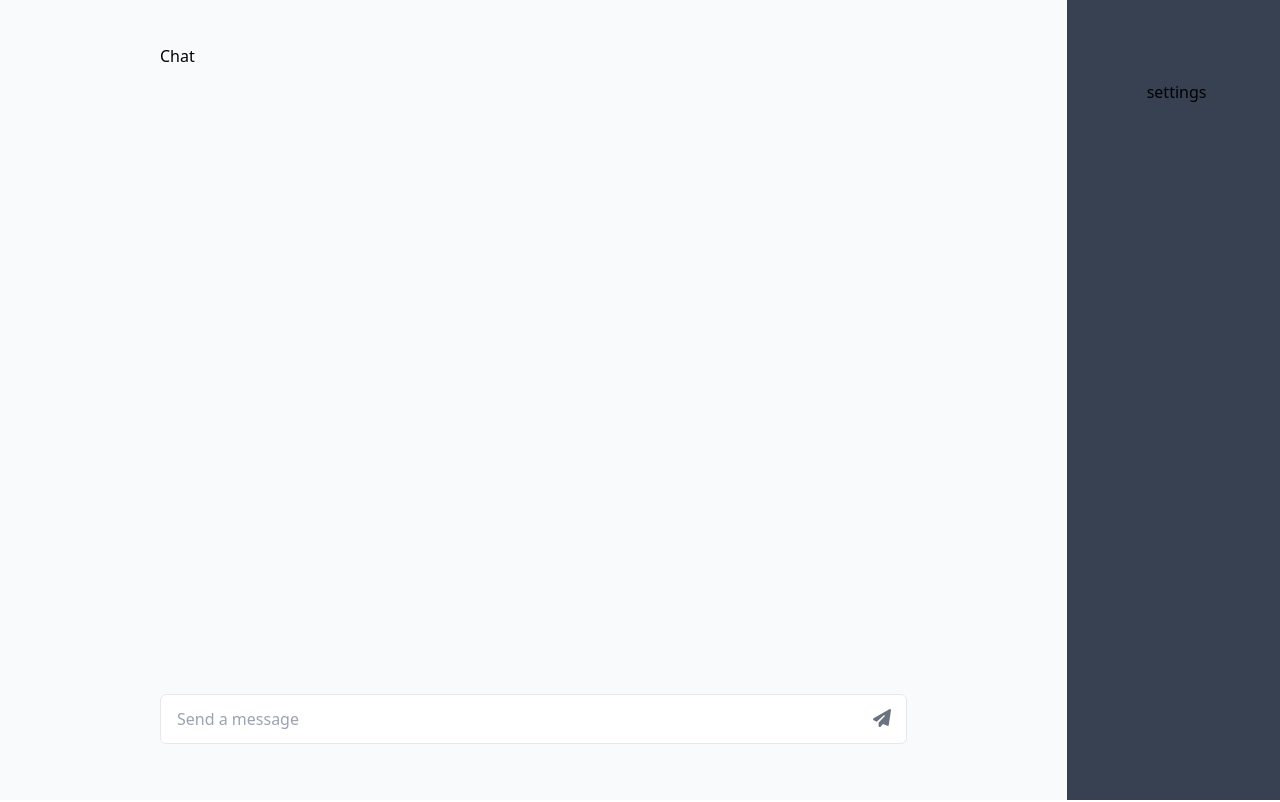
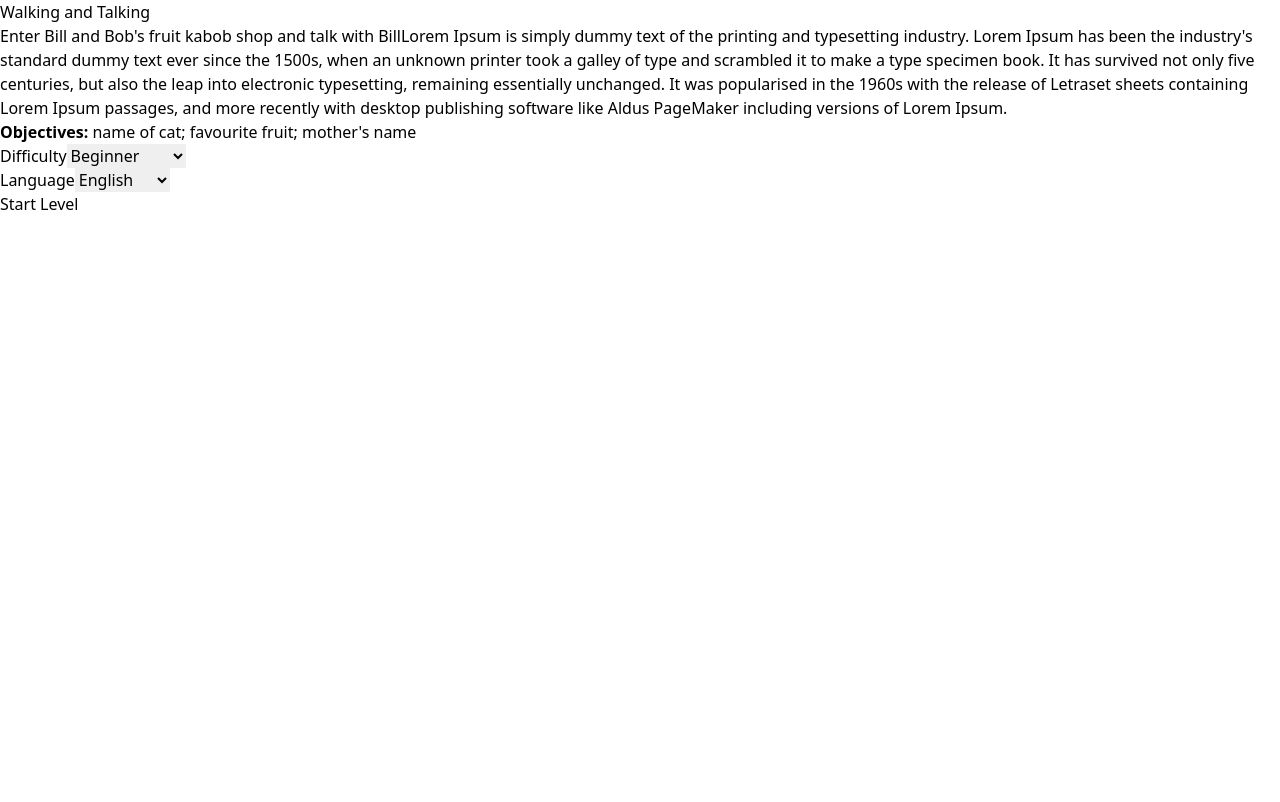
Before and after one commit to skyflaren/harbour, a Next.js app in the folder ditto/: page /lessons/lesson1 in a window 1280 px wide. Shown: the top 802 px of the page. Built offline with nearby package versions, Linux system fonts and the light colour scheme.

Commit message:
fix dropdown

```diff
--- a/ditto/src/components/DropdownMenu.tsx
+++ b/ditto/src/components/DropdownMenu.tsx
@@ -1,33 +1,34 @@
-import React, { FC, useState } from 'react';
+import React, { FC, useState } from "react";
 
 interface DropdownMenuProps {
+  title: string;
   options: string[];
+  value: string;
+  onSelect: (value: string) => void;
 }
 
-const DropdownMenu: FC<DropdownMenuProps> = (props) => {
-  const [isOpen, setIsOpen] = useState(false);
-
-  const [selectedOption, setSelectedOption] = useState<string | null>(null);
-
-  const toggleDropdown = () => {
-    setIsOpen(!isOpen);
-  };
-
+const DropdownMenu: FC<DropdownMenuProps> = ({
+  options,
+  title,
+  value,
+  onSelect,
+}) => {
   return (
     <div className="dropdown">
-      <button onClick={toggleDropdown} className="dropdown-toggle">
-        {props.options[0]}
-      </button>
-      {isOpen && (
-        <ul className="dropdown-list">
-          options.length()
-          <li>options</li>
-          <li>sdf</li>
-          <li>sdf</li>
-        </ul>
-      )}
+      <div className="title">{title}</div>
+      <select
+        name="items"
+        id="items"
+        value={value}
+        onChange={(e) => onSelect(e.target.value)}
+      >
+        {options.map((element) => (
+          <option key={element} value={element}>
+            {element}
+          </option>
+        ))}
+      </select>
     </div>
   );
 };
-
 export default DropdownMenu;
--- a/ditto/src/components/Settings.tsx
+++ b/ditto/src/components/Settings.tsx
@@ -1,41 +1,66 @@
-import React, { FC } from "react";
+import React, { FC, useState } from "react";
 import DropdownMenu from "./DropdownMenu";
 
 interface SettingsProps {
   level: string;
   intro: string;
   objectives: string[];
+  onContinue: (difficulty: string, language: string) => void;
 }
 
-const Settings: FC<SettingsProps> = (props) => {
+const Settings: FC<SettingsProps> = ({
+  level,
+  intro,
+  objectives,
+  onContinue,
+}) => {
+  const [difficulty, setDifficulty] = useState<string>("Beginner");
+  const [language, setLanguage] = useState<string>("English");
+
+  const handleContinue = () => {
+    onContinue(difficulty, language);
+  };
+
   return (
     <div className="settings">
       <div className="content-wraper">
-        <h1 className="title">{props.level}</h1>
-        <p className="intro">{props.intro}
-        Lorem Ipsum is simply dummy text of the printing and typesetting industry. Lorem Ipsum has been the industry's standard dummy text ever since the 1500s, when an unknown printer took a galley of type and scrambled it to make a type specimen book. It has survived not only five centuries, but also the leap into electronic typesetting, remaining essentially unchanged. It was popularised in the 1960s with the release of Letraset sheets containing Lorem Ipsum passages, and more recently with desktop publishing software like Aldus PageMaker including versions of Lorem Ipsum.
+        <h1 className="title">{level}</h1>
+        <p className="intro">
+          {intro}
+          Lorem Ipsum is simply dummy text of the printing and typesetting
+          industry. Lorem Ipsum has been the industry's standard dummy text ever
+          since the 1500s, when an unknown printer took a galley of type and
+          scrambled it to make a type specimen book. It has survived not only
+          five centuries, but also the leap into electronic typesetting,
+          remaining essentially unchanged. It was popularised in the 1960s with
+          the release of Letraset sheets containing Lorem Ipsum passages, and
+          more recently with desktop publishing software like Aldus PageMaker
+          including versions of Lorem Ipsum.
         </p>
-        <p className="objectives"><b>Objectives: </b>{props.objectives[0]}; {props.objectives[1]}; {props.objectives[2]}
+        <p className="objectives">
+          <b>Objectives: </b>
+          {objectives[0]}; {objectives[1]}; {objectives[2]}
         </p>
         <div className="language-select">
-          <DropdownMenu options={["Beginner","Intermediate","Fluent"]}/>
+          <DropdownMenu
+            title="Difficulty"
+            options={["Beginner", "Intermediate", "Fluent"]}
+            value={difficulty}
+            onSelect={setDifficulty}
+          />
+          <DropdownMenu
+            title="Language"
+            options={["English", "Chinese", "French", "Roseanna"]}
+            value={language}
+            onSelect={setLanguage}
+          />
         </div>
-        <div className="difficulty-select">
-
+        <div className="button">
+          <button onClick={handleContinue}>Start Level</button>
         </div>
       </div>
-
     </div>
-  )
+  );
 };
 
-
 export default Settings;
-
-/*
-level name
-introduction
-objectives: 1. 2. 3.
-options: beginner, intermediate, fluent
-start
-*/
--- a/ditto/src/pages/_app.tsx
+++ b/ditto/src/pages/_app.tsx
@@ -1,6 +1,6 @@
 import "@/styles/globals.css";
 import "@/styles/chat.scss";
-import "@/styles/settings.css";
+import "@/styles/settings.scss";
 
 import type { AppProps } from "next/app";
 
--- a/ditto/src/pages/lessons/lesson1.tsx
+++ b/ditto/src/pages/lessons/lesson1.tsx
@@ -1,3 +1,5 @@
+import React, { useState } from "react";
+
 import { Chat, Settings } from "@/components";
 import { Message } from "@/types";
 
@@ -5,6 +7,7 @@ export default function Lesson1() {
   var messages: Message[] = [];
   const userImage = "/images/profiles/user.jpeg";
   const botImage = "/images/profiles/bot.jpeg";
+  const [settings, setSettings] = useState<boolean>(true);
 
   const messagesChange = () => {
     getBotResponse();
@@ -21,14 +24,22 @@ export default function Lesson1() {
     });
   };
 
+  const continueLevel = (difficulty: string, language: string) => {
+    console.log(difficulty + " " + language); // TODO: implement later
+    setSettings(false);
+  };
+
   return (
     <div className="lesson1">
-      <Chat messages={messages} dataChange={messagesChange} />
-      <Settings
-      level="Walking and Talking"
-      intro="Enter Bill and Bob's fruit kabob shop and talk with Bill"
-      objectives={["name of cat", "favourite fruit", "mother's name"]} />
-
+      {settings && (
+        <Settings
+          level="Walking and Talking"
+          intro="Enter Bill and Bob's fruit kabob shop and talk with Bill"
+          objectives={["name of cat", "favourite fruit", "mother's name"]}
+          onContinue={continueLevel}
+        />
+      )}
+      {!settings && <Chat messages={messages} dataChange={messagesChange} />}
     </div>
   );
 }
--- /dev/null
+++ b/ditto/src/styles/settings.scss
@@ -0,0 +1,8 @@
+.settings {
+  .dropdown {
+    @apply flex;
+
+    .title {
+    }
+  }
+}
```
